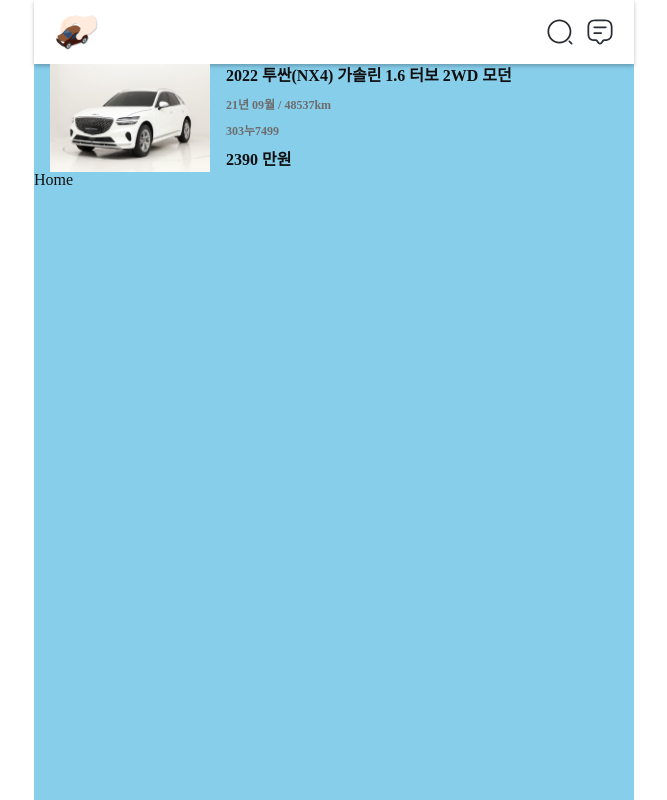
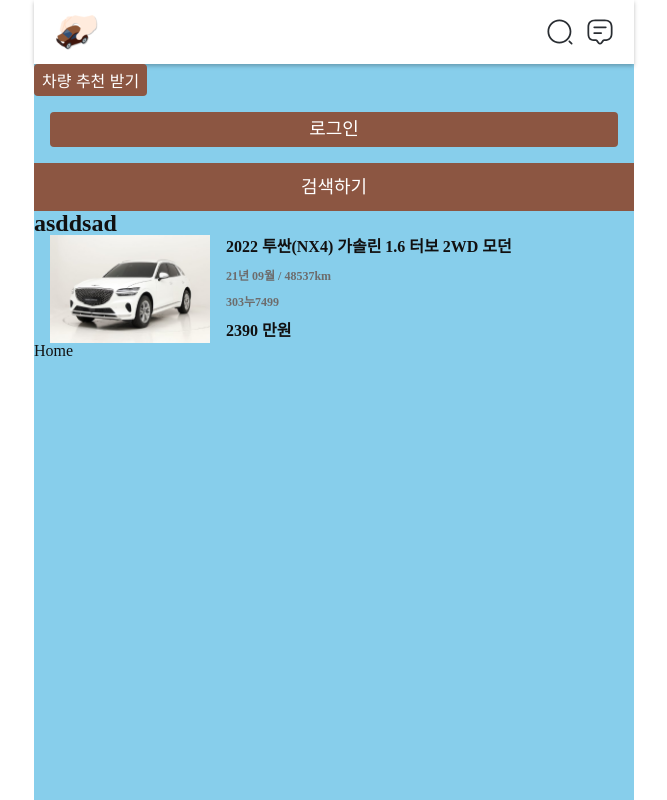
Before and after one commit to hyundai-autoever-third-project-team4/CarMarketplaceApp-FE, a React (Vite) app: page / in a window 1280 px wide. Shown: the whole page, without its empty margins (306-973 px from the left). Built offline with nearby package versions, Linux system fonts and the light colour scheme; a web font is replaced by a local one.

Commit message:
feat, fix: 버튼 컴포넌트 개발 및  $ 유틸리티 타입 및 text 에러 수정

```diff
--- a/src/app/App.tsx
+++ b/src/app/App.tsx
@@ -3,11 +3,23 @@ import { Outlet } from "react-router-dom";
 import { Header } from "@/widgets/Header";
 import * as S from "./App.style";
 import { CarCard } from "@/shared/ui/CarCard";
+import { Text } from "@/shared/ui/Text";
+import { Button } from "@/shared/ui/Button";
 
 function App() {
+  const warning = () => {
+    alert("ㅂㅈㄷㅇ");
+  };
   return (
     <S.Container>
       <Header />
+      <Button text="차량 추천 받기" size="small" buttonClick={warning} />
+      <div style={{ margin: "16px 0", width: "100%" }}>
+        <Button text="로그인" size="big" buttonClick={warning} />
+      </div>
+      <Button text="검색하기" size="full" buttonClick={warning} />
+
+      <Text fontType="title">asddsad</Text>
       <CarCard
         carImg="/src/shared/assets/default.png"
         name="2022 투싼(NX4) 가솔린 1.6 터보 2WD 모던"
--- a/src/shared/styles/theme.ts
+++ b/src/shared/styles/theme.ts
@@ -10,6 +10,7 @@ const theme = {
     black: "#111010",
     red: "#C30202",
     blue: "#0000B8",
+    white: "#ffffff",
   },
   fontSizes: {
     sub2: "12px",
--- a/src/shared/ui/Button/index.ts
+++ b/src/shared/ui/Button/index.ts
@@ -0,0 +1 @@
+export { Button } from "./ui/Button";
--- /dev/null
+++ b/src/shared/ui/Button/ui/Button.style.ts
@@ -0,0 +1,33 @@
+import styled, { css } from "styled-components";
+import { ButtonProps } from "../model/Button.type";
+import theme from "@/shared/styles/theme";
+import { StyleProps } from "@/shared/utils/types/utilityType";
+
+type StyledButtonProps = StyleProps<Pick<ButtonProps, "size">>;
+
+const buttonTypeStyles = {
+  small: css`
+    padding: 4px 8px;
+    border-radius: 4px;
+  `,
+  big: css`
+    width: calc(100% - 32px);
+    margin: 0 16px;
+    height: 35px;
+    border-radius: 4px;
+    text-align: center;
+    line-height: 35px;
+  `,
+  full: css`
+    height: 48px;
+    width: 100%;
+    text-align: center;
+    line-height: 48px;
+  `,
+};
+export const StyledButton = styled.button<StyledButtonProps>`
+  background-color: ${theme.colors.primary4};
+  color: white;
+  border: none;
+  ${({ $size }) => buttonTypeStyles[$size]}
+`;
--- /dev/null
+++ b/src/shared/ui/Button/ui/Button.tsx
@@ -0,0 +1,16 @@
+import { ButtonProps } from "../model/Button.type";
+import * as S from "./Button.style";
+import { Text } from "../../Text";
+
+export function Button({ text, size, buttonClick }: ButtonProps) {
+  const handleClick = () => {
+    buttonClick();
+  };
+  return (
+    <S.StyledButton $size={size} onClick={handleClick}>
+      <Text fontColor="white" fontType={size === "small" ? "sub1" : "subTitle"}>
+        {text}
+      </Text>
+    </S.StyledButton>
+  );
+}
--- a/src/shared/ui/Text/ui/Text.style.ts
+++ b/src/shared/ui/Text/ui/Text.style.ts
@@ -1,10 +1,10 @@
 import styled, { css } from "styled-components";
 import { TextProps } from "../model/Text.type";
 import theme from "@/shared/styles/theme";
+import { StyleProps } from "@/shared/utils/types/utilityType";
 
-type StyledProps = Pick<
-  TextProps,
-  "fontColor" | "fontType" | "fontWeight" | "fontSize"
+type StyledProps = StyleProps<
+  Pick<TextProps, "fontColor" | "fontType" | "fontWeight" | "fontSize">
 >;
 
 const fontTypeStyles = {
@@ -26,14 +26,14 @@ const fontTypeStyles = {
   `,
 };
 
-const StyledP = styled.div<StyledProps>`
-  ${({ fontType }) => fontType && fontTypeStyles[fontType]}
+const StyledP = styled.p<StyledProps>`
+  ${({ $fontType }) => $fontType && fontTypeStyles[$fontType]}
 
   // 여기 아래로는 커스텀임.
-  font-size: ${({ fontSize }) => fontSize && `${fontSize}px`}; ///
-  font-weight: ${({ fontWeight }) =>
-    fontWeight && `${theme.fontWeight[fontWeight]}`};
-  color: ${({ fontColor }) => fontColor && theme.colors[fontColor]};
+  font-size: ${({ $fontSize }) => $fontSize && `${$fontSize}px`}; ///
+  font-weight: ${({ $fontWeight }) =>
+    $fontWeight && `${theme.fontWeight[$fontWeight]}`};
+  color: ${({ $fontColor }) => $fontColor && theme.colors[$fontColor]};
 `;
 
 export default StyledP;
--- a/src/shared/ui/Text/ui/Text.tsx
+++ b/src/shared/ui/Text/ui/Text.tsx
@@ -10,10 +10,10 @@ function Text({
 }: TextProps) {
   return (
     <StyledP
-      fontColor={fontColor}
-      fontType={fontType}
-      fontSize={fontSize}
-      fontWeight={fontWeight}
+      $fontColor={fontColor}
+      $fontType={fontType}
+      $fontSize={fontSize}
+      $fontWeight={fontWeight}
     >
       {children}
     </StyledP>
--- /dev/null
+++ b/src/shared/utils/types/utilityType.ts
@@ -0,0 +1,3 @@
+export type StyleProps<T> = {
+  [K in keyof T as `$${string & K}`]: T[K];
+};
```
Also changed, not shown: src/shared/ui/Button/model/Button.type.ts (added, +7 -0 lines).
